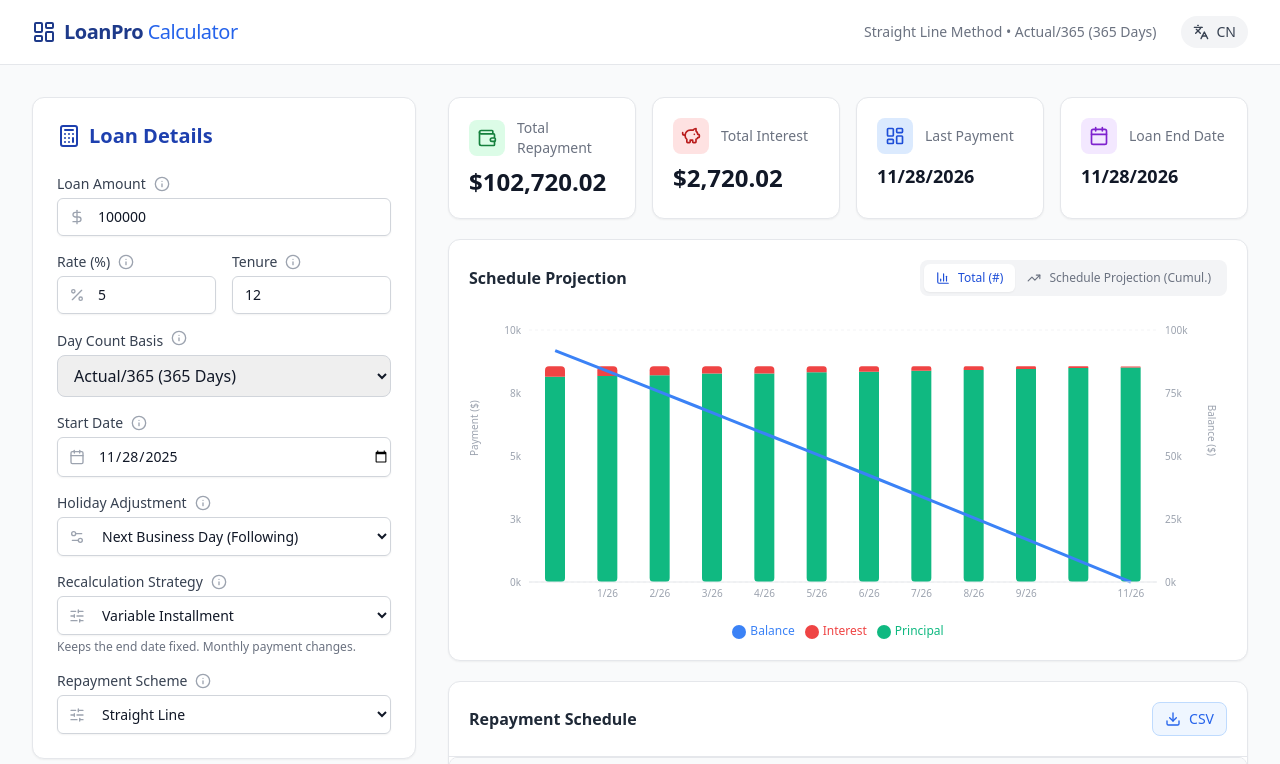
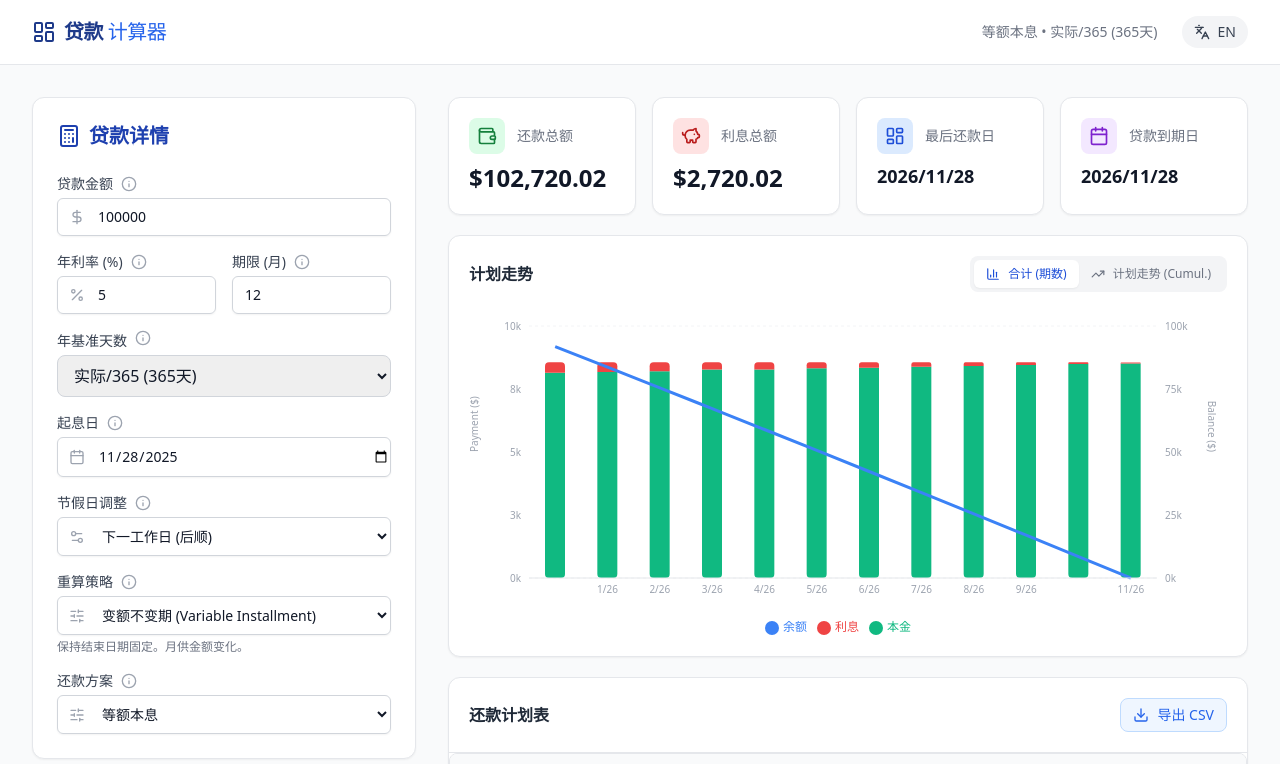
Before and after one commit to ryankklam/LoanProCalculator, a React (Vite) app: page / in a window 1280 px wide. Shown: the top 764 px of the page. Built offline with nearby package versions, Linux system fonts and the light colour scheme.

Commit message:
fix: 将默认语言从'en'改为'cn'

```diff
--- a/contexts/LanguageContext.tsx
+++ b/contexts/LanguageContext.tsx
@@ -11,7 +11,7 @@ interface LanguageContextType {
 const LanguageContext = createContext<LanguageContextType | undefined>(undefined);
 
 export const LanguageProvider: React.FC<{ children: ReactNode }> = ({ children }) => {
-  const [language, setLanguage] = useState<Language>('en');
+  const [language, setLanguage] = useState<Language>('cn');
   const t = dictionary[language];
   const locale = language === 'cn' ? 'zh-CN' : 'en-US';
 
```
